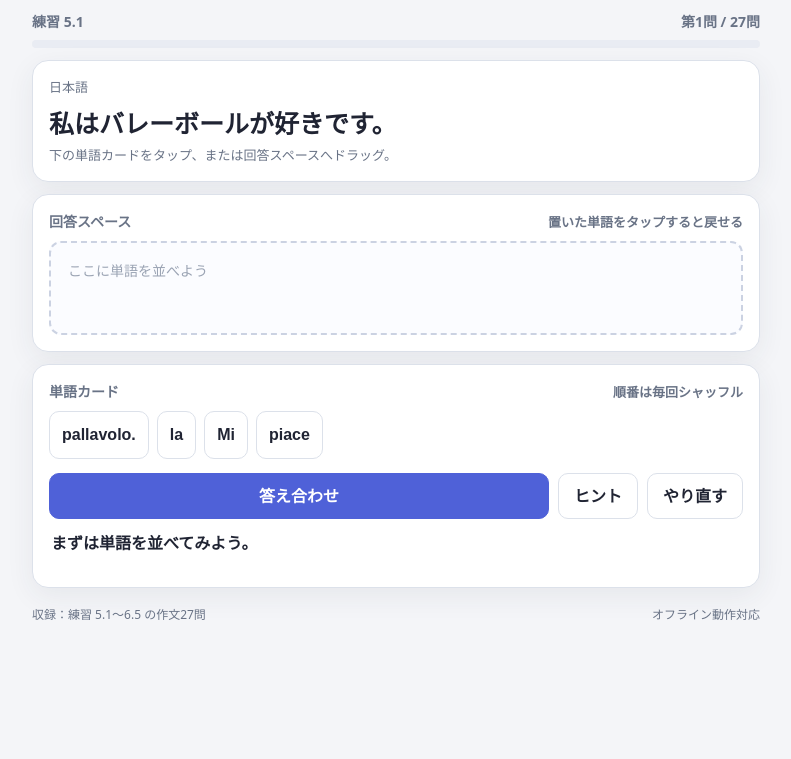
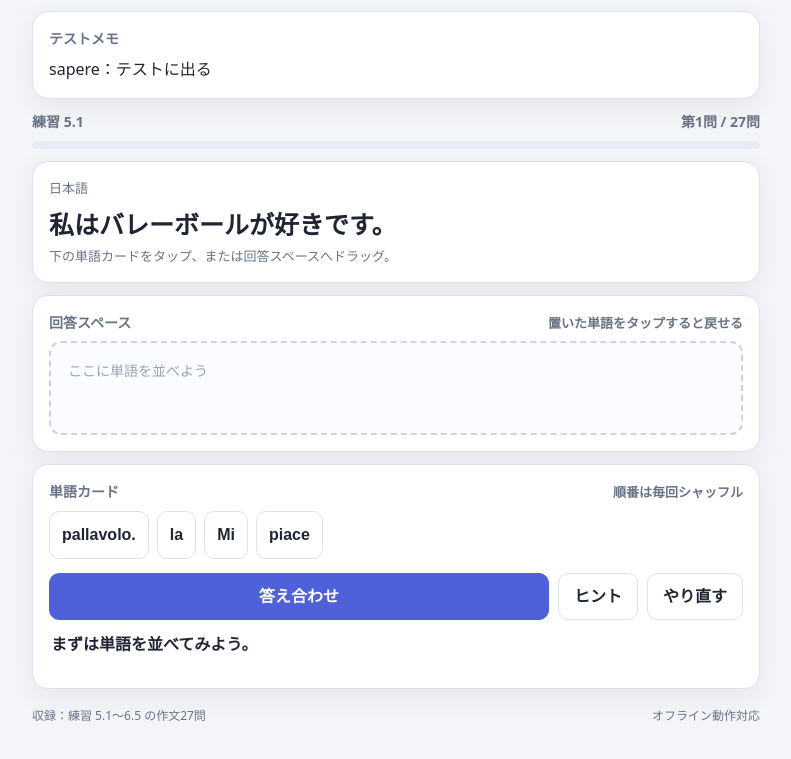
Before and after one commit to youkaisinn-cpu/-22, a plain HTML site: page index.html in a window 1280 px wide. Shown: the part 89-848 px from the top of the page, without its empty margins (244-1035 px from the left). Before the commit the page ends 800 px from the top, so only its background shows below. Drawn offline with Linux system fonts and the light colour scheme.

Commit message:
ゲームにテストメモ欄を追加

```diff
--- a/index.html
+++ b/index.html
@@ -29,6 +29,10 @@ footer{display:flex;justify-content:space-between;gap:12px;color:var(--muted);fo
 <body>
 <main>
 <header><div><h1>イタリア語作文ゲーム</h1><div class="sub">日本語を見て、単語を正しい順番に並べよう</div></div><div class="sub" id="score">正解 0 / 27</div></header>
+<section class="panel" id="test-memo">
+  <div class="topline"><span>テストメモ</span></div>
+  <p style="margin:0">sapere：テストに出る</p>
+</section>
 <section id="game">
   <div class="topline"><span id="chapter">練習 5.1</span><span id="counter">第1問 / 27問</span></div>
   <div class="progress"><div class="bar" id="progress"></div></div>
```
